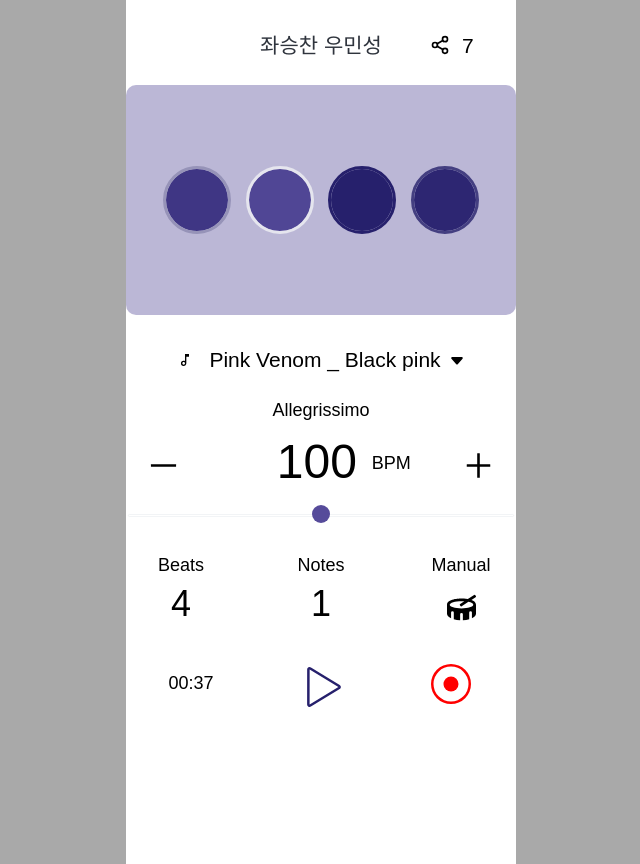
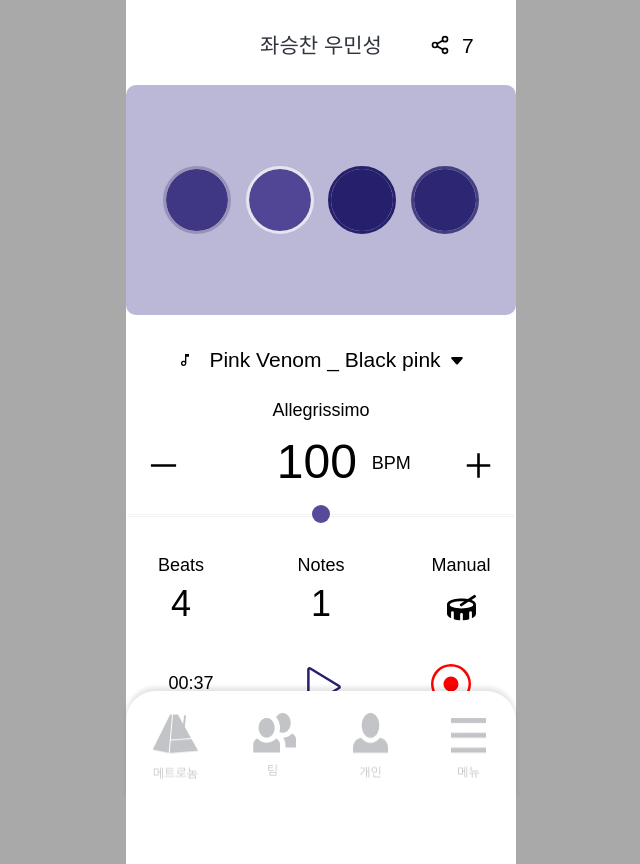
Before and after one commit to likelion-maestro/Maestro-fe, a React (Create React App) app in the folder maestro-fe/: page /Metronome in a window 1280 px wide. Shown: the whole page, without its empty margins (319-959 px from the left). Built offline with nearby package versions, Linux system fonts and the light colour scheme.

Commit message:
chore:Navigate position fixed 조정

```diff
--- a/maestro-fe/src/maestro-ui/Navigate/index.jsx
+++ b/maestro-fe/src/maestro-ui/Navigate/index.jsx
@@ -4,11 +4,12 @@ import Metronome from "../../assets/Metronome1.png";
 import Me from "../../assets/Me.png";
 import Menu from "../../assets/Menu.png";
 import Team from "../../assets/Team.png";
+import { useNavigate } from "react-router-dom";
 
 const Container = styled.div`
-  position: absolute;
+  position: fixed;
   background-color: #ffffff;
-  top: 743px;
+  bottom: 0px;
   height: 109px;
   width: 390px;
   border-radius: 30px 30px 0px 0px;
@@ -62,12 +63,24 @@ const Wrapper = styled.div`
   justify-content: space-around;
   padding-top: 22px;
 `;
+
 const Navigate = () => {
+  //페이지 이동 함수 생성(useNavigate 사용)
+  const navigate = useNavigate();
+
+  const navigateToMetronome = () => {
+    navigate("/Metronome");
+  };
+
+  const navigateToTeamList = () => {
+    navigate("/TeamList");
+  };
+
   return (
     <Container>
       <Wrapper>
-        <StyledImage1 />
-        <StyledImage2 />
+        <StyledImage1 onClick={navigateToMetronome} />
+        <StyledImage2 onClick={navigateToTeamList} />
         <StyledImage3 />
         <StyledImage4 />
       </Wrapper>
--- a/maestro-fe/src/pages/Metronome/index.jsx
+++ b/maestro-fe/src/pages/Metronome/index.jsx
@@ -6,6 +6,7 @@ import Singinfo from "./components/singInfo";
 import ControlBox from "./components/controlBox";
 import BeatBox from "./components/beatBox";
 import PlayBox from "./components/playBox";
+import Navigate from "../../maestro-ui/Navigate";
 
 const Metronome = (props) => {
   return (
@@ -17,6 +18,7 @@ const Metronome = (props) => {
         <ControlBox />
         <BeatBox />
         <PlayBox PlayTime="00:37" />
+        <Navigate />
       </Layout>
     </>
   );
--- a/maestro-fe/src/routes/index.jsx
+++ b/maestro-fe/src/routes/index.jsx
@@ -9,7 +9,7 @@ import { createGlobalStyle } from "styled-components";
 
 const GlobalStyle = createGlobalStyle`
 @import url("https://fonts.googleapis.com/css2?family=Caveat+Brush&family=Orbitron:wght@900&display=swap");
- import TeamEdit from './../pages/TeamPage/TeamEdit/index';
+
    body{
 
         padding: 0;
@@ -26,7 +26,7 @@ const Router = () => (
     <GlobalStyle />
     <Routes>
       <Route exact path="/Metronome" element={<Metronome />} />
-      <Route exact path="/LandingPage" element={<LandingPage />} />
+      <Route exact path="/" element={<LandingPage />} />
       <Route exact path="/Navigate" element={<Navigate />} />
       <Route exact path="/TeamList" element={<TeamList />} />
       <Route exact path="/TeamEdit" element={<TeamEdit />} />
```
Also changed, not shown: 1 other file (tests, documents, lock files or other folders).
